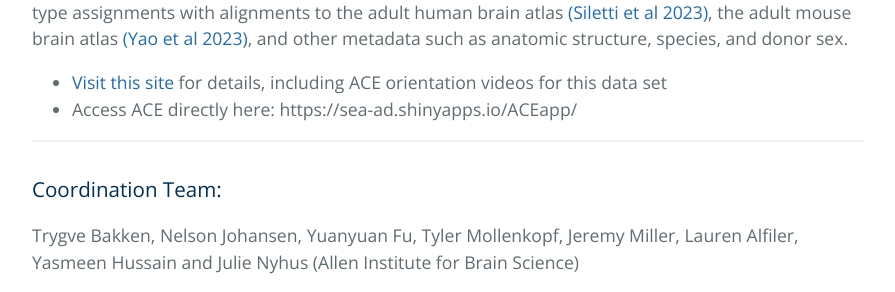
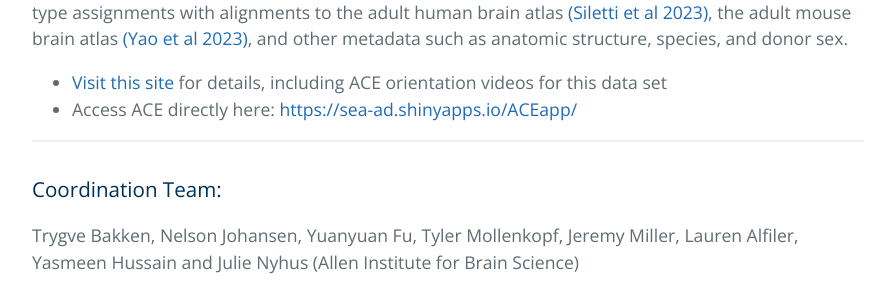
Before and after one commit to AllenInstitute/HMBA_BasalGanglia_Jamboree, a Jekyll site: the page built from index.md, in a window 1280 px wide and 900 px high, scrolled down 2602 px. Shown: the part 163-455 px from the top of the window, without its empty margins (192-1087 px from the left). Built offline with Jekyll 4.4.1, drawn with Linux system fonts in a browser that asks for light colours; the repository's description, which GitHub fills in, is left out; part of the change alters nothing that is shown.

```diff
--- a/index.md
+++ b/index.md
@@ -59,7 +59,7 @@ Performance is slow, please have patience.
 Annotation Comparison Explorer (ACE) provides interactive visualizations comparing basal ganglia cell type assignments with alignments to the adult human brain atlas [(Siletti et al 2023)](https://www.science.org/doi/10.1126/science.add7046), the adult mouse brain atlas [(Yao et al 2023)](https://www.nature.com/articles/s41586-023-06812-z), and other metadata such as anatomic structure, species, and donor sex.
 
 * [Visit this site](https://alleninstitute.github.io/HMBA_BasalGanglia_ACE/) for details, including ACE orientation videos for this data set
-* Access ACE directly here: https://sea-ad.shinyapps.io/ACEapp/
+* Access ACE directly here: [https://sea-ad.shinyapps.io/ACEapp/](https://sea-ad.shinyapps.io/ACEapp/)
 
 ---
 
```
